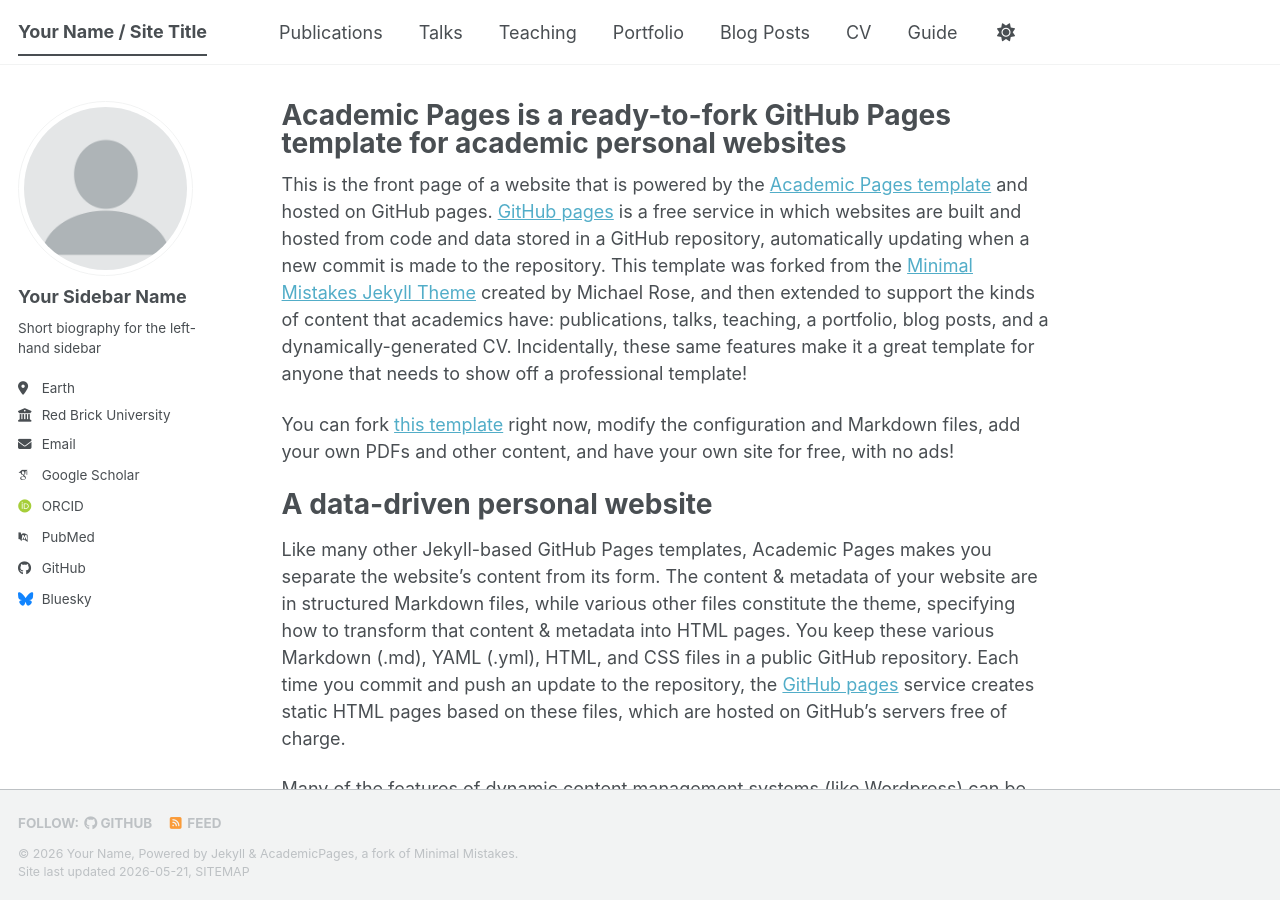
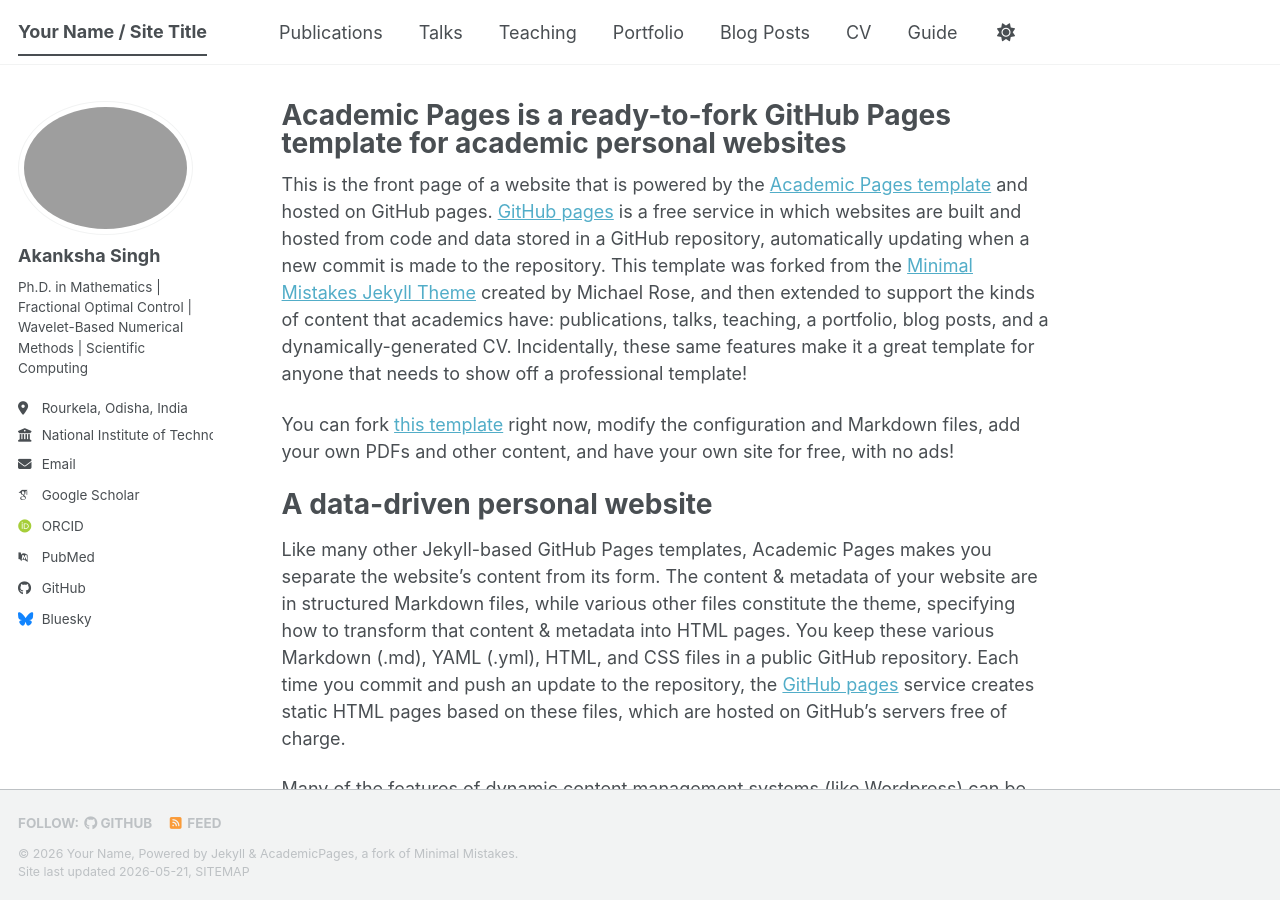
Before and after one commit to 19singhac/akankshasingh19.github.io, a Jekyll site: the page built from _pages/about.md, in a window 1280 px wide and 900 px high. Built offline with Jekyll 4.4.1, drawn with Linux system fonts in a browser that asks for light colours; some web fonts are replaced; a script bundle is joined from its source files by our own code; library files that are not in the unit come from our copies.

Commit message:
Update _config.yml

```diff
--- a/_config.yml
+++ b/_config.yml
@@ -23,22 +23,20 @@ repository               : "academicpages/academicpages.github.io"
 #               Additional customization can be done by editing /_includes/author-profile.html
 author:
   # Biographic information
-  avatar           : "profile.png"
-  name             : "Your Sidebar Name"
-  pronouns         : # example: "she/her"
-  bio              : "Short biography for the left-hand sidebar"
-  location         : "Earth"
-  employer         : "Red Brick University"
-  uri              : # URL
-  email            : "none@example.org"
-
+  avatar           : "profile.jpg"
+  name             : "Akanksha Singh"
+  bio              : "Ph.D. in Mathematics | Fractional Optimal Control | Wavelet-Based Numerical Methods | Scientific Computing"
+  location         : "Rourkela, Odisha, India"
+  employer         : "National Institute of Technology Rourkela"
+  uri              :
+  email            : "19singhac@gmail.com"
   # Academic websites
   academia         : # URL
   arxiv            : # URL - Update with the correct link to your profile
-  googlescholar    : "https://scholar.google.com/citations?user=PS_CX0AAAAAJ"
+  googlescholar    : "https://scholar.google.com/citations?user=NXETrdgAAAAJ&hl=en"
   inspire-hep      : # URL
   impactstory      : # URL
-  orcid            : "https://orcid.org/yourorcidurl"
+  orcid            : "https://orcid.org/0009-0008-3349-3485"
   semantic         : # URL
   ssrn             : # URL
   pubmed           : "https://www.ncbi.nlm.nih.gov/pubmed/?term=john+snow"
```
